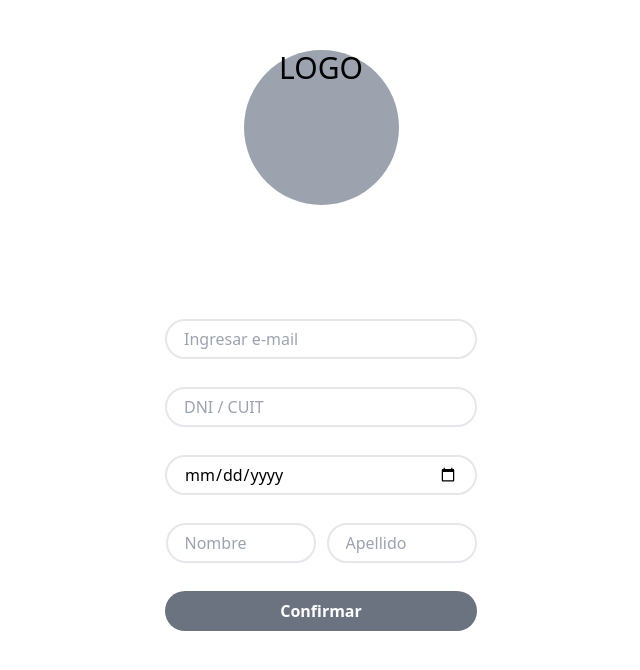
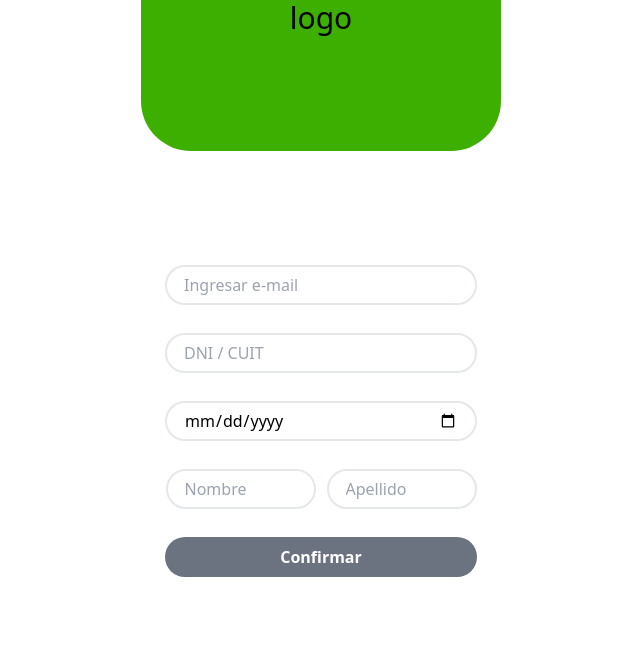
Before and after one commit to No-Country/c8-16-t-javareact, a React (Vite) app in the folder Client/: page /signin in a window 1280 px wide. Shown: the top 670 px of the page, without its empty margins (319-959 px from the left). Built offline with nearby package versions, Linux system fonts and the light colour scheme.

Commit message:
Colors in tailwind config

```diff
--- a/Client/src/pages/SignIn.jsx
+++ b/Client/src/pages/SignIn.jsx
@@ -17,16 +17,18 @@ const signIn = () => {
       [name] : value
     })
   }
-  console.log(values);
 
-  const handleSubmit = () => {
+
+  const handleSubmit = (e) => {
+    e.preventDefault();
     alert('datos enviados')
+    console.log(values);
   }
 
   return (
-    <div className="flex-col">
-      <div className="bg-gray-400 rounded-full w-[155px] h-[155px] mx-auto mt-[50px] text-3xl text-center">
-        LOGO
+    <div className="h-[682px]">
+      <div className="bg-lightGreen rounded-b-[50px] w-[360px] h-[151px] mx-auto text-3xl text-center">
+        <p>logo</p>
       </div>
 
       <form onSubmit={handleSubmit} className=" w-[312px] mx-auto mt-[114px] flex flex-col gap-y-7">
--- a/Client/tailwind.config.cjs
+++ b/Client/tailwind.config.cjs
@@ -4,7 +4,14 @@ module.exports = {
     "./src/**/*.{js,jsx,ts,tsx}",
   ],
   theme: {
-    extend: {},
+    extend: {
+      colors: {
+        lightGreen : "#3CAF00",
+        darkGreen : "#018B02",
+        lightGrey : "#CECECE",
+        darkGrey : "#848484"
+      }
+    },
   },
   plugins: [],
 }
```
